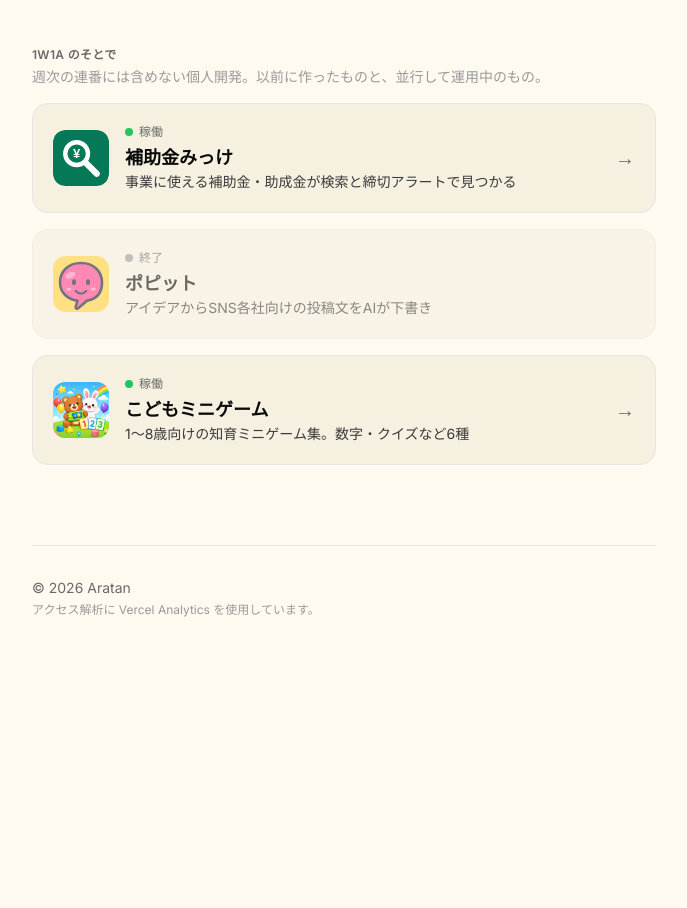
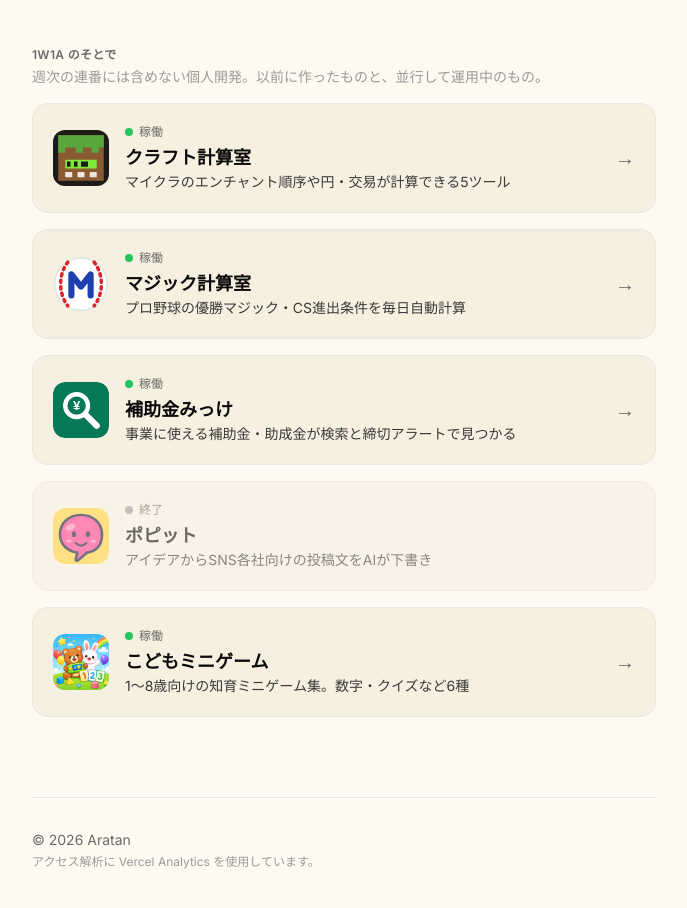
Before and after one commit to shin-takaiwa/aratan-hub, a Next.js app: page / in a window 1280 px wide. Shown: the part 1295-2203 px from the top of the page, without its empty margins (296-983 px from the left). Before the commit the page ends 2025 px from the top, so only its background shows below. Built offline with nearby package versions, Linux system fonts and the light colour scheme.

Commit message:
works にクラフト計算室・マジック計算室を追加
Co-Authored-By: Claude Fable 5 <noreply@anthropic.com>

```diff
--- a/src/data/apps.ts
+++ b/src/data/apps.ts
@@ -112,6 +112,24 @@ export const apps: App[] = [
 // 静的・更新は手動。表示は配列順のまま＝新しいものは先頭に追加する。
 export const works: Work[] = [
   {
+    name: "クラフト計算室",
+    pitch: "マイクラのエンチャント順序や円・交易が計算できる5ツール",
+    emoji: "⛏️",
+    status: "live",
+    url: "https://craft-calc.com",
+    accent: "teal",
+    icon: "/craft-calc.svg",
+  },
+  {
+    name: "マジック計算室",
+    pitch: "プロ野球の優勝マジック・CS進出条件を毎日自動計算",
+    emoji: "⚾",
+    status: "live",
+    url: "https://yakyu-tools.com",
+    accent: "ochre",
+    icon: "/yakyu-tools.svg",
+  },
+  {
     name: "補助金みっけ",
     pitch: "事業に使える補助金・助成金が検索と締切アラートで見つかる",
     emoji: "🔎",
```
Also changed, not shown: public/craft-calc.svg (added), public/yakyu-tools.svg (added).
